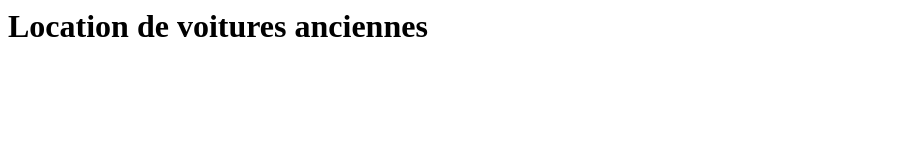
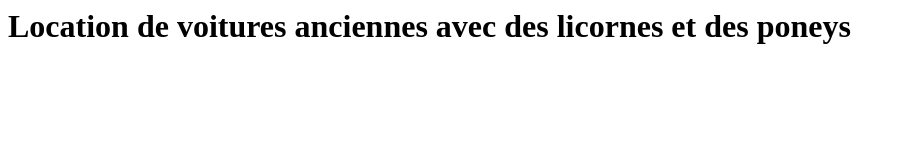
Before and after one commit to ChaussepiedThomas/locationVoiture, a plain HTML site: page voiture_ancienne.html in a window 1280 px wide. Shown: the whole page, without its empty margins (0-905 px from the left). Drawn offline with Linux system fonts and the light colour scheme.

Commit message:
precision du titre

```diff
--- a/voiture_ancienne.html
+++ b/voiture_ancienne.html
@@ -4,6 +4,6 @@
 		<title></title>
 	</head>
 	<body style="backgroud-color:#labc9c">
-		<h1>Location de voitures anciennes</h1>
+		<h1>Location de voitures anciennes avec des licornes et des poneys</h1>
 	</body>
 </html>
```
